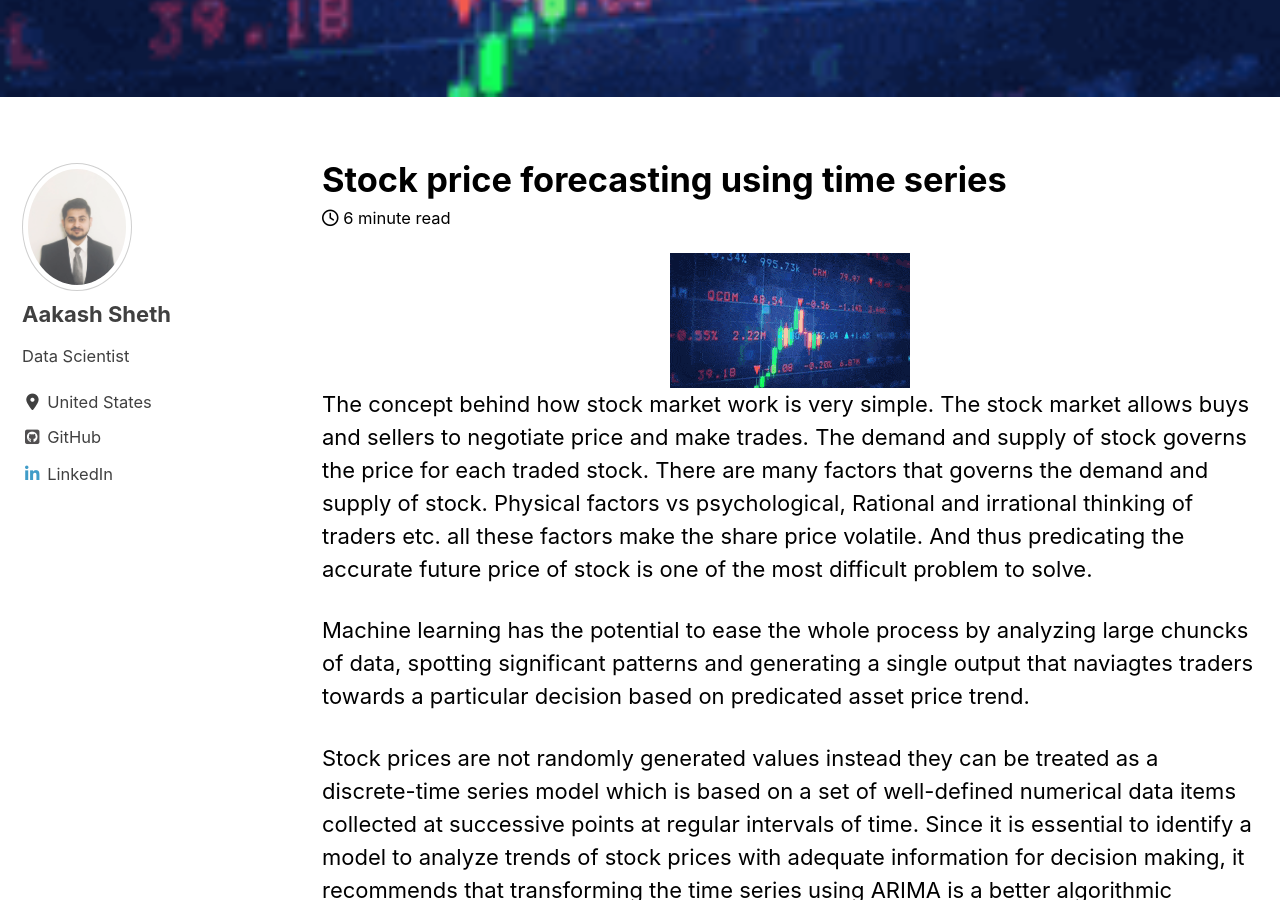
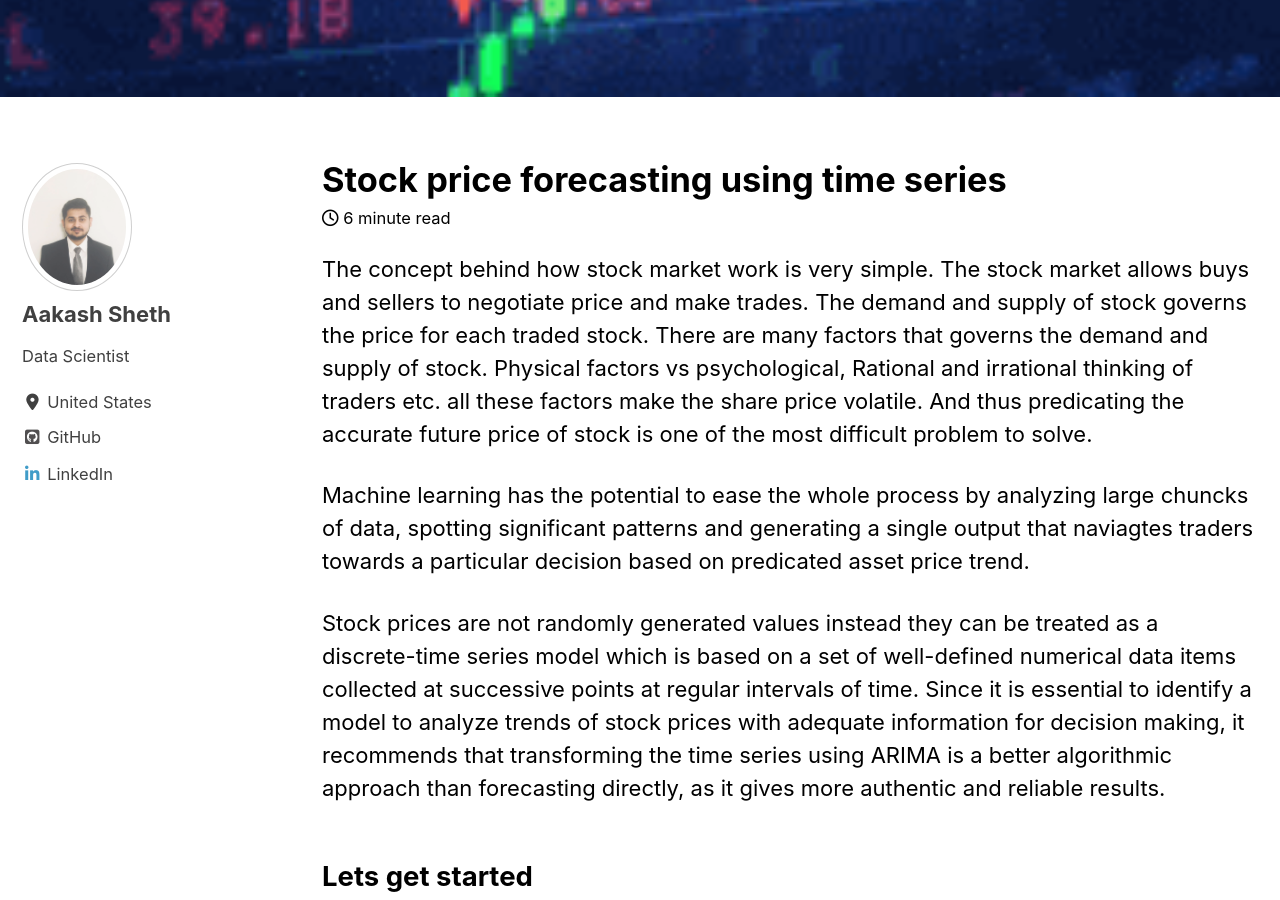
Before and after one commit to aakash-sheth/aakash-sheth.github.io, a Jekyll site: the page built from _posts/2020-01-20-time_series_forecasting.md, in a window 1280 px wide and 900 px high, scrolled down 712 px. Built offline with Jekyll 4.4.1, drawn with Linux system fonts in a browser that asks for light colours; cached includes are drawn as plain includes; nearby versions of some CDN libraries.

Commit message:
stock price forecasting blog

```diff
--- a/_posts/2020-01-20-time_series_forecasting.md
+++ b/_posts/2020-01-20-time_series_forecasting.md
@@ -9,7 +9,7 @@ header:
 excerpt: "Stock price analysis"
 mathjax: "true"
 ---
-<center><img src="{{ site.url }}{{ site.baseurl }}/images/stock_price_forecasting/header.gif" alt="Header image"></center>
+
 The concept behind how stock market work is very simple. The stock market allows buys and sellers to negotiate price and make trades. The demand and supply of stock governs the price for each traded stock. There are many factors that governs the demand and supply of stock. Physical factors vs psychological, Rational and irrational thinking of traders etc. all these factors make the share price volatile. And thus predicating the accurate future price of stock is one of the most difficult problem to solve.
 
 Machine learning has the potential to ease the whole process by analyzing large chuncks of data, spotting significant patterns and generating a single output that naviagtes traders towards a particular decision based on predicated asset price trend.
```
